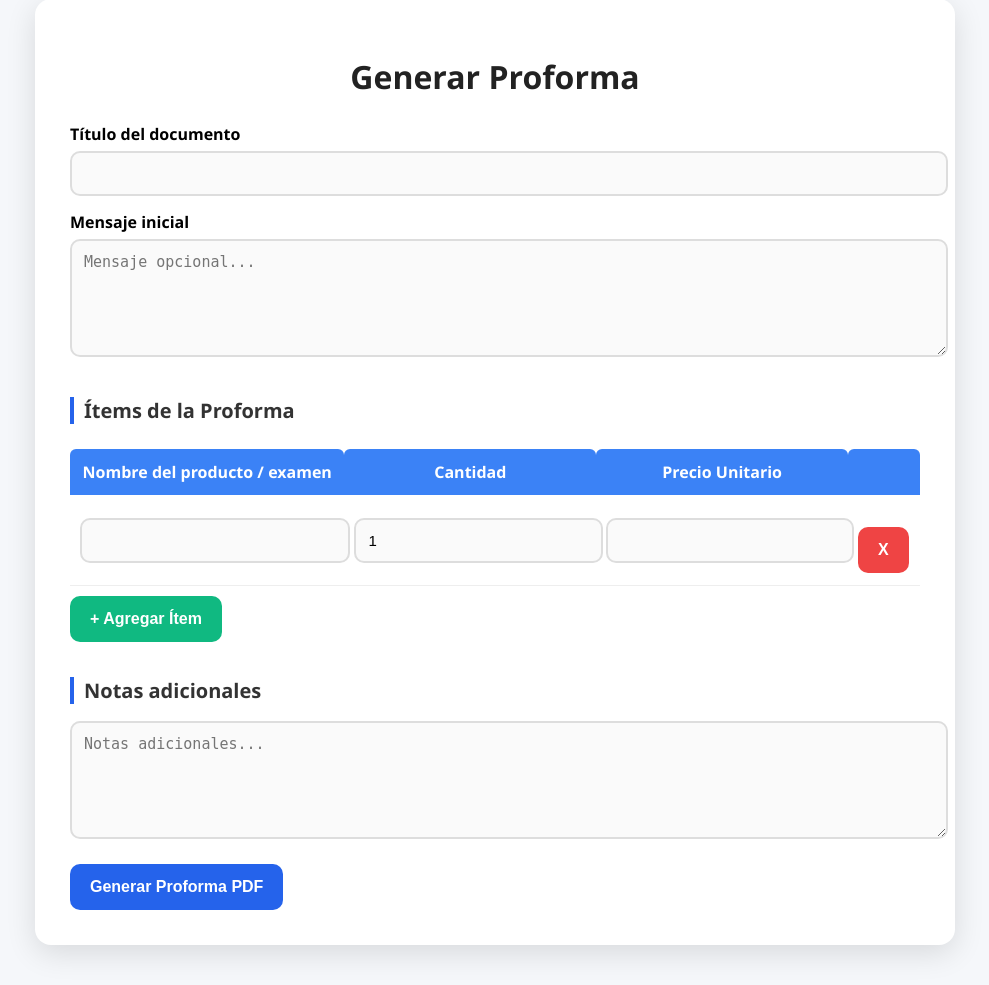
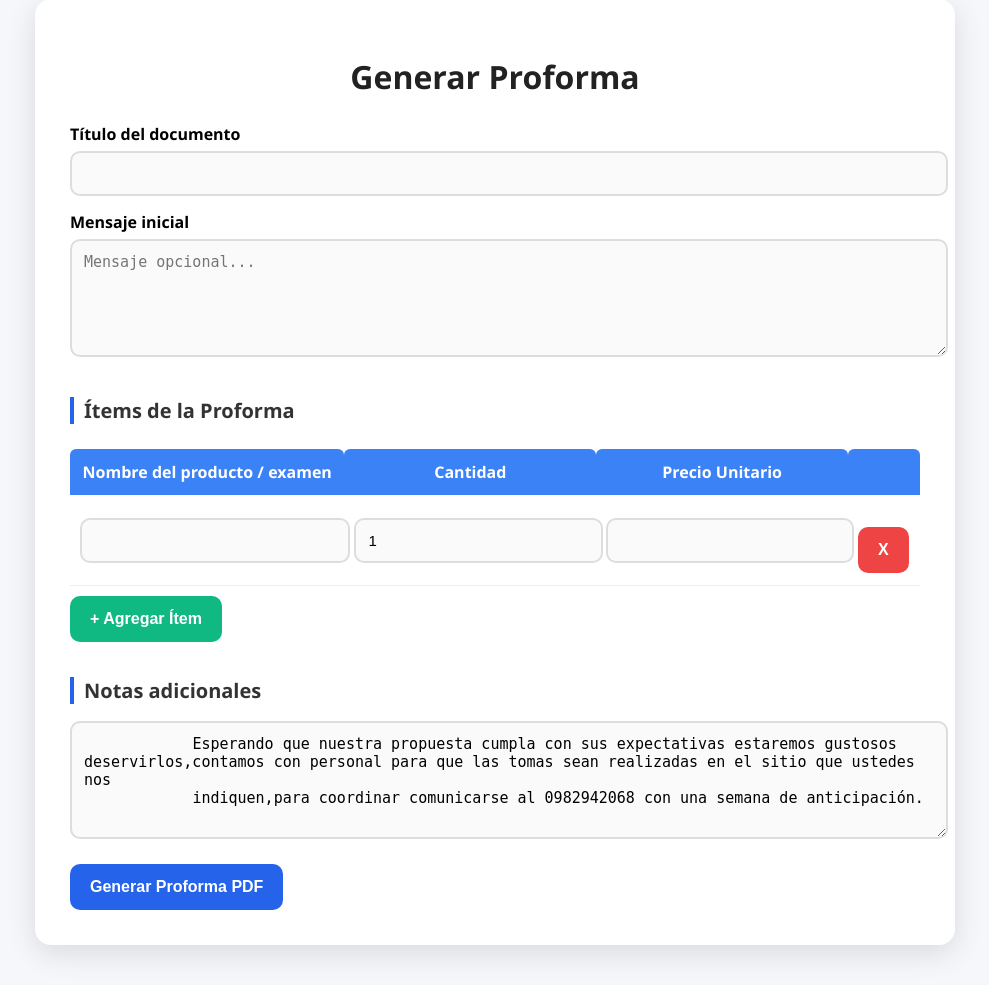
Before and after one commit to mauro-garcia-png/ProyectoSimelab, a Flask app: page / in a window 1280 px wide. Shown: the part 41-1026 px from the top of the page, without its empty margins (145-1134 px from the left). Run offline with Flask 3, Linux system fonts and the light colour scheme.

Commit message:
se cambian las notas

```diff
--- a/templates/form.html
+++ b/templates/form.html
@@ -49,7 +49,10 @@
 
         <!-- Notas -->
         <h2 class="section-title">Notas adicionales</h2>
-        <textarea name="notas" placeholder="Notas adicionales..."></textarea>
+        <textarea name="notas" placeholder="Notas adicionales...">
+            Esperando que nuestra propuesta cumpla con sus expectativas estaremos gustosos deservirlos,contamos con personal para que las tomas sean realizadas en el sitio que ustedes nos
+            indiquen,para coordinar comunicarse al 0982942068 con una semana de anticipación.
+        </textarea>
 
         <!-- Botón principal -->
         <button type="submit" class="btn">Generar Proforma PDF</button>
```
